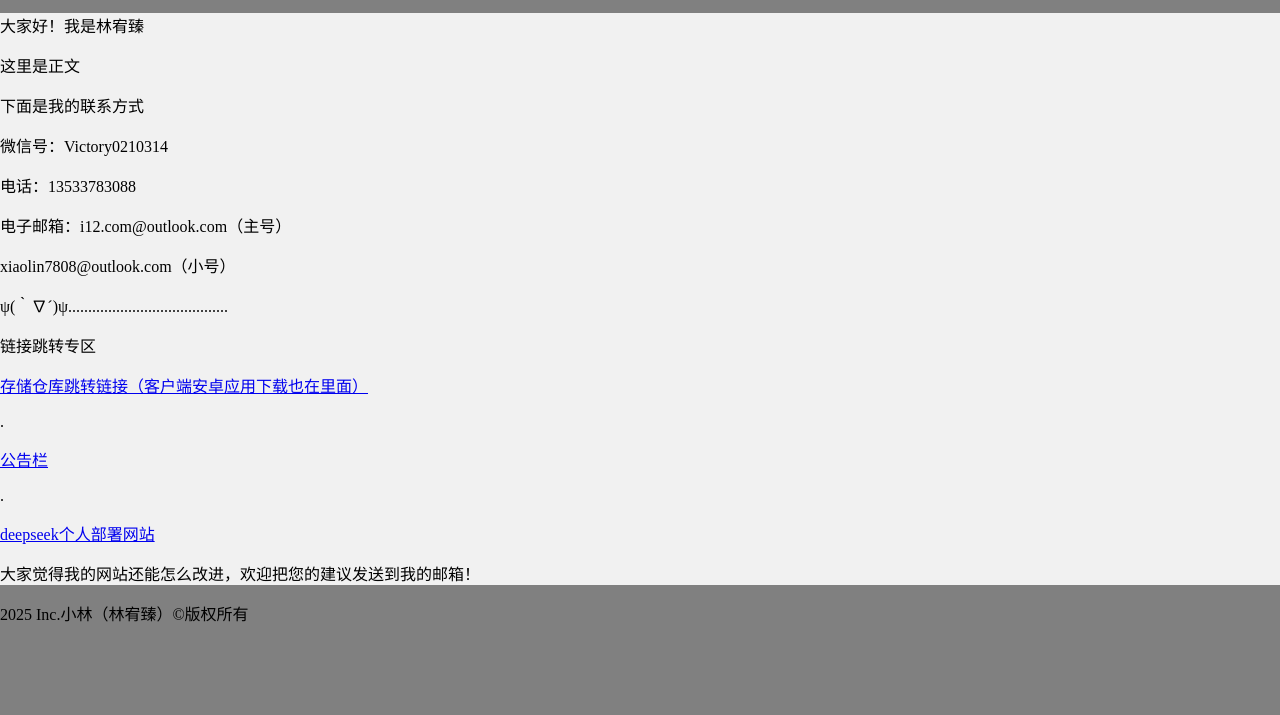
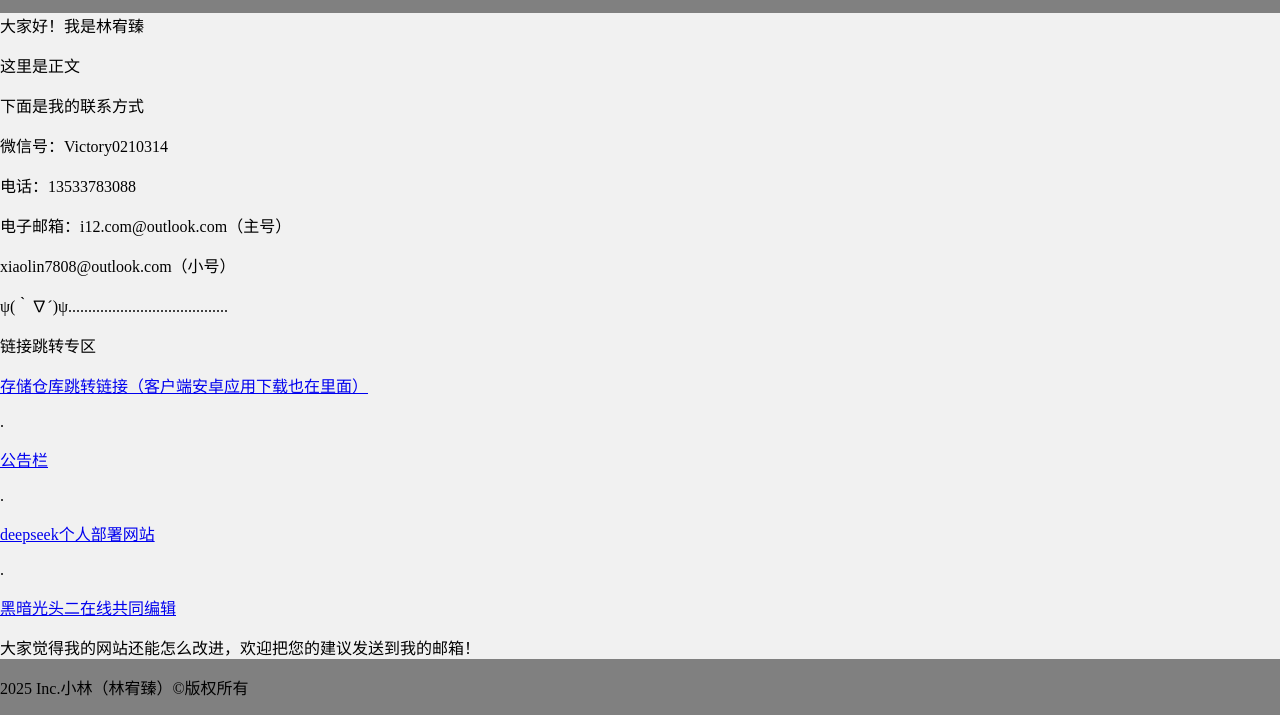
Before and after one commit to xiaolin3088/Xiaolin, a plain HTML site: page index.html in a window 1280 px wide. Shown: the part 116-831 px from the top of the page. Before the commit the page ends 800 px from the top, so only its background shows below. Drawn offline with Linux system fonts and the light colour scheme.

Commit message:
Update index.html

```diff
--- a/index.html
+++ b/index.html
@@ -32,6 +32,8 @@
     <a href="https://xiaolin3088.github.io/Xiaolin/web.html">公告栏</a>
     <p>.</p>
     <a href="https://xiaolin3088.github.io/Xiaolin/chatai.html">deepseek个人部署网站</a>
+    <p>.</p>
+    <a href="https://xiaolin3088.github.io/Xiaolin/darksuper.html">黑暗光头二在线共同编辑</a>
     <p>大家觉得我的网站还能怎么改进，欢迎把您的建议发送到我的邮箱！</p>
     </div>
     <div style="background-color:#f1f1f1；text-align:center">
```
